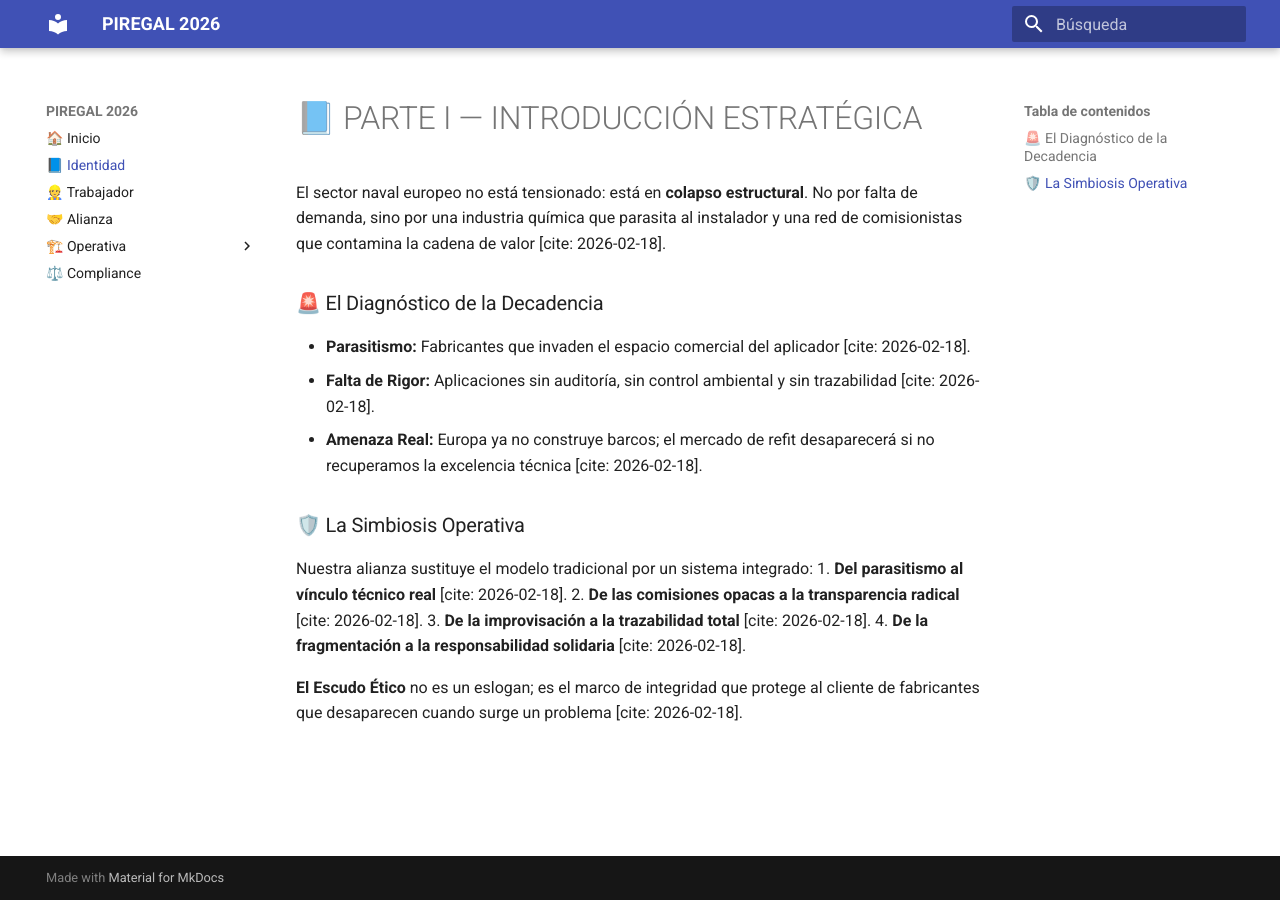
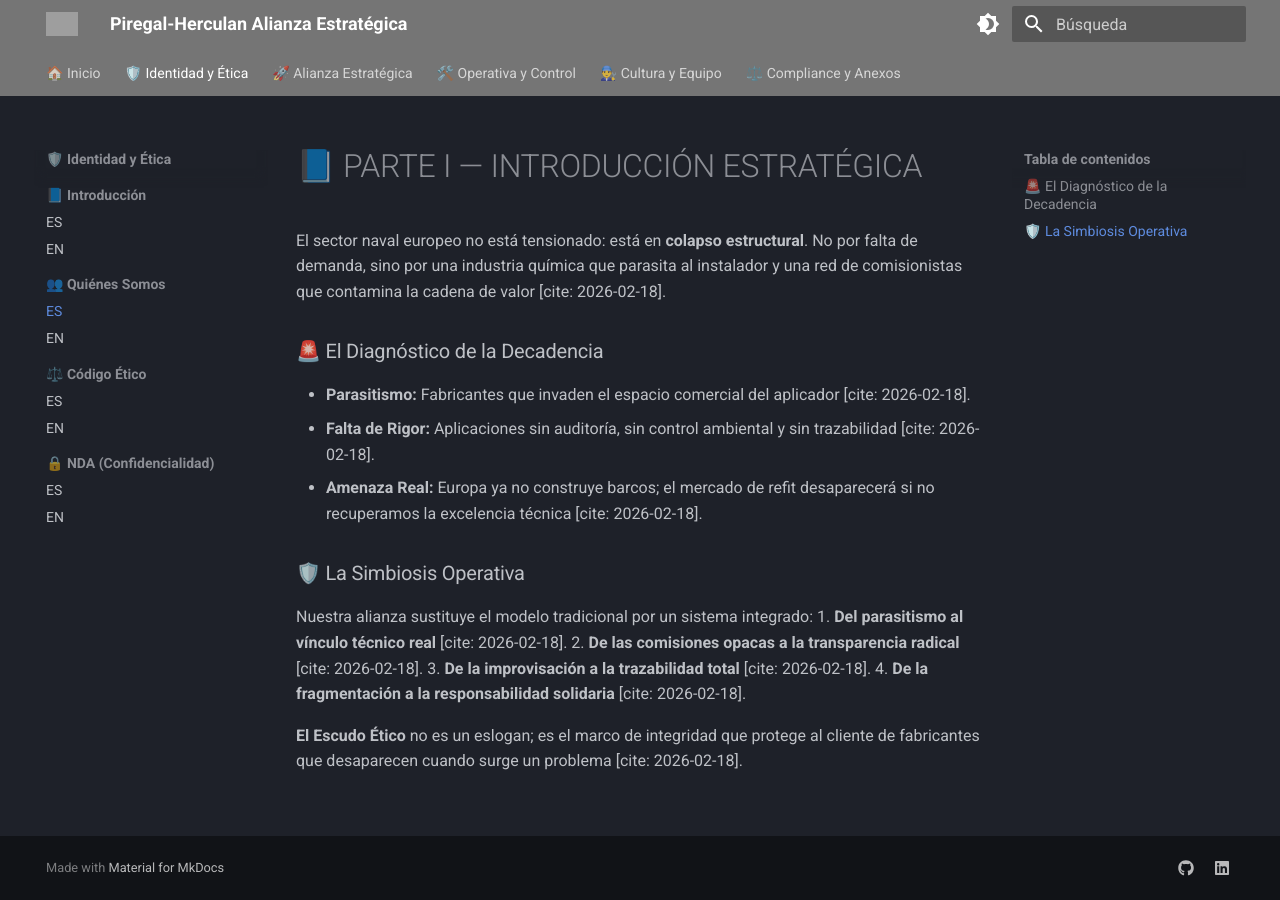
Before and after one commit to bernardezgatosergio-ai/piregal-governance, an MkDocs documentation site: the page built from docs/v1-identidad/quienes-somos.md, in a window 1280 px wide. Built offline with MkDocs 1.6.1 and Material for MkDocs 9.7.7, drawn with Linux system fonts in a browser that asks for light colours; grey boxes are pictures that could not be loaded.

Commit message:
Update mkdocs.yml

```diff
--- a/mkdocs.yml
+++ b/mkdocs.yml
@@ -1,14 +1,106 @@
-site_name: PIREGAL 2026
+site_name: "Piregal-Herculan Alianza Estratégica"
+site_description: "Portal de Gobernanza, Operativa y Excelencia Técnica 2026"
+site_author: "Alianza Estratégica"
+
 theme:
   name: material
   language: es
+  logo: assets/logo.png  # Si tienes un logo, ponlo en esa ruta
+  favicon: assets/favicon.ico
+  palette:
+    - scheme: slate  # Modo oscuro por defecto (más profesional para el sector)
+      primary: grey
+      accent: blue
+      toggle:
+        icon: material/brightness-4
+        name: Mode Oscuro
+    - scheme: default
+      primary: blue grey
+      accent: blue
+      toggle:
+        icon: material/brightness-7
+        name: Mode Claro
+  features:
+    - navigation.tabs
+    - navigation.sections
+    - navigation.expand
+    - navigation.top
+    - content.code.copy
+    - content.tooltips
 
 nav:
-  - '🏠 Inicio': index.md
-  - '📘 Identidad': v1-identidad/quienes-somos.md
-  - '👷 Trabajador': v2-trabajador/manual.md
-  - '🤝 Alianza': v3-alianza/pmee.md
-  - '🏗️ Operativa':
-      - 'Protocolo de Obra': v4-operativa/protocolo-obra.md
-      - 'NCR e Incidencias': v4-operativa/ncr.md
-  - '⚖️ Compliance': v5-compliance/transparencia.md
+  - "🏠 Inicio": index.md
+  - "🛡️ Identidad y Ética":
+      - "📘 Introducción":
+          - ES: v1-identidad/introduccion.md
+          - EN: v1-identidad/introduccion.en.md
+      - "👥 Quiénes Somos":
+          - ES: v1-identidad/quienes-somos.md
+          - EN: v1-identidad/quienes-somos.en.md
+      - "⚖️ Código Ético":
+          - ES: v1-identidad/codigo-etico.md
+          - EN: v1-identidad/codigo-etico.en.md
+      - "🔒 NDA (Confidencialidad)":
+          - ES: v1-identidad/nda.md
+          - EN: v1-identidad/nda.en.md
+  - "🚀 Alianza Estratégica":
+      - "📋 PMEE (Plan Maestro)":
+          - ES: v3-alianza/pmee.md
+          - EN: v3-alianza/pmee.en.md
+      - "⚙️ PSAH (Protocolo)":
+          - ES: v3-alianza/psah.md
+          - EN: v3-alianza/psah.en.md
+      - "🏛️ Gobernanza Común":
+          - ES: v3-alianza/gobernanza.md
+          - EN: v3-alianza/gobernanza.en.md
+      - "📍 Hub Vigo":
+          - ES: v3-alianza/hub-vigo.md
+          - EN: v3-alianza/hub-vigo.en.md
+      - "📊 KPIs & Dashboard":
+          - ES: v3-alianza/kpis-dashboard.md
+          - EN: v3-alianza/kpis-dashboard.en.md
+      - "📅 Cronograma":
+          - ES: v3-alianza/cronograma.md
+          - EN: v3-alianza/cronograma.en.md
+  - "🛠️ Operativa y Control":
+      - "🏗️ Protocolo de Obra":
+          - ES: v4-operativa/protocolo-obra.md
+          - EN: v4-operativa/proocolo-obra.en.md
+      - "⚠️ Gestión de NCR":
+          - ES: v4-operativa/ncr.md
+          - EN: v4-operativa/ncr.en.md
+      - "📞 Comunicación Astilleros":
+          - ES: v4-operativa/comunicacion-astilleros.md
+          - EN: v4-operativa/comunicacion-astilleros.en.md
+  - "👨‍🔧 Cultura y Equipo":
+      - "📖 Manual del Trabajador":
+          - ES: v6-personal/manual-trabajador.md
+          - EN: v6-personal/manual-trabajador.en.md
+      - "📒 Agenda Profesional 2026":
+          - ES: v6-personal/agenda-profesional-2026.md
+          - EN: v6-personal/agenda-profesional-2026.en.md
+  - "⚖️ Compliance y Anexos":
+      - "📝 Ética Operativa":
+          - EN: v5-compliance/etica.en.md
+      - "🤝 Responsabilidad Solidaria":
+          - ES: anexos/responsabilidad.md
+          - EN: anexos/responsabilidad.en.md
+      - "📖 Glosario Técnico":
+          - ES: anexos/glosario.md
+          - EN: anexos/glosario.en.md
+
+extra:
+  social:
+    - icon: fontawesome/brands/github
+      link: https://github.com/tu-usuario
+    - icon: fontawesome/brands/linkedin
+      link: https://linkedin.com/in/tu-perfil
+
+markdown_extensions:
+  - admonition
+  - pymdownx.details
+  - pymdownx.superfences
+  - attr_list
+  - pymdownx.emoji:
+      emoji_index: !!python/name:material.extensions.emoji.twemoji
+      emoji_generator: !!python/name:material.extensions.emoji.to_svg
```
